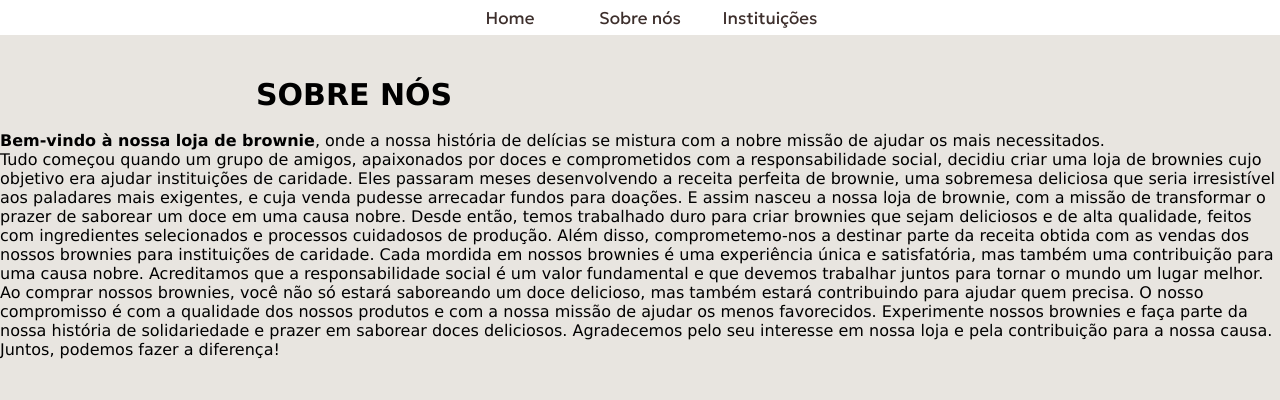
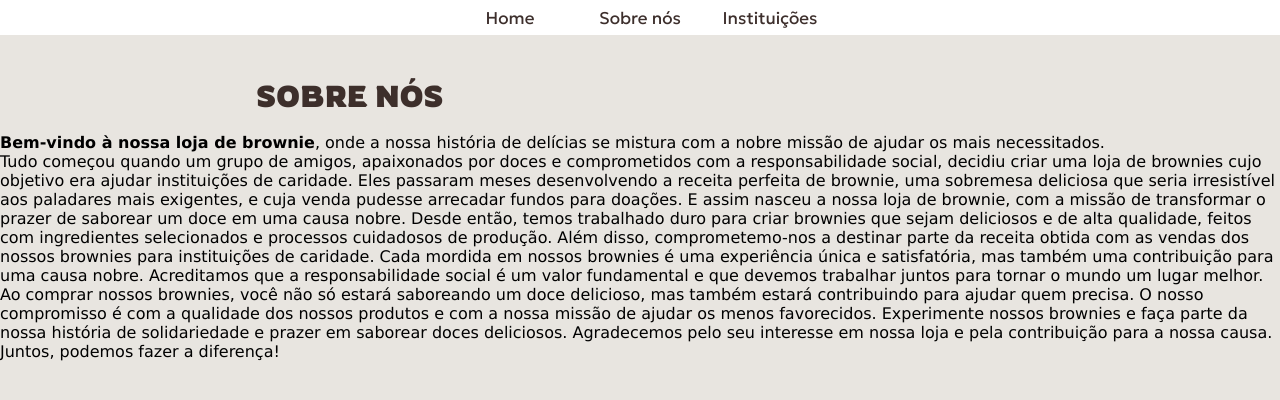
Before and after one commit to lucasklugs/ProjetoBW, a PHP site: page /html/sobre.html in a window 1280 px wide. Shown: the part 100-500 px from the top of the page. Run offline with PHP 8.4, Linux system fonts and the light colour scheme; some libraries are stand-ins or nearby versions.

Commit message:
footer/sobrenos

```diff
--- a/css/sobre.css
+++ b/css/sobre.css
@@ -1,5 +1,6 @@
 @import url('https://fonts.googleapis.com/css2?family=Abril+Fatface&family=Geologica:wght@100;200;300;400;500;600;700;800;900&display=swap');
-
+@import url('https://fonts.googleapis.com/css2?family=Carter+One&display=swap');
+@import url('https://fonts.googleapis.com/css2?family=Rowdies:wght@300;400;700&display=swap');
 body {
     background-color: #E8E5E0;
 }
@@ -191,12 +192,13 @@ footer {
     margin-left: 200px;
 }
 .titulo h1{
-    font-family: verdana;
+    font-family: 'Rowdies';
     padding-top: 6%;
     font-size: 30px;
    margin: auto;
    width: 60%;
    display: block;
+   color: #3D2F2B;
 }
 p.texto{
     font-family: georgia;
--- a/html/sobre.html
+++ b/html/sobre.html
@@ -9,6 +9,7 @@
     <link
         href="https://fonts.googleapis.com/css2?family=Montserrat:wght@100;200;300;400;500;600;700;800;900&display=swap"
         rel="stylesheet">
+        <link href="https://fonts.googleapis.com/css2?family=Carter+One&display=swap">
     <link rel="stylesheet" href="https://use.fontawesome.com/releases/v5.8.1/css/all.css"
         integrity="sha384-50oBUHEmvpQ+1lW4y57PTFmhCaXp0ML5d60M1M7uH2+nqUivzIebhndOJK28anvf" crossorigin="anonymous">
     <title>Sobre nós</title>
--- a/index.html
+++ b/index.html
@@ -229,11 +229,12 @@
             </form>
         </div>
     </div>
+
     <div class="containercake">
         <img id="animacaobw" alt="animacaobw" src="../ProjetoBW/img/animacaobw.png">
-
     </div>
     <footer class="footer">
+
         <div class="container">
             <div class="contato">
                 <a href='https://wa.me/55479910732883'><button>CONTATO</button></a>
```
Also changed, not shown: css/index.css (+7 -14 lines).
